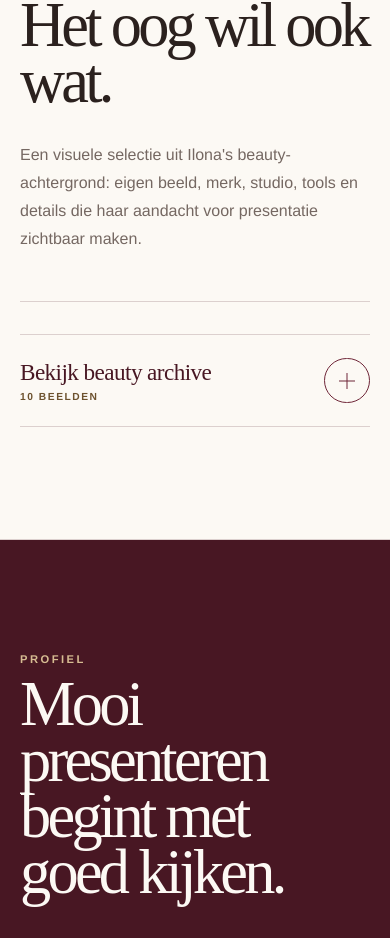
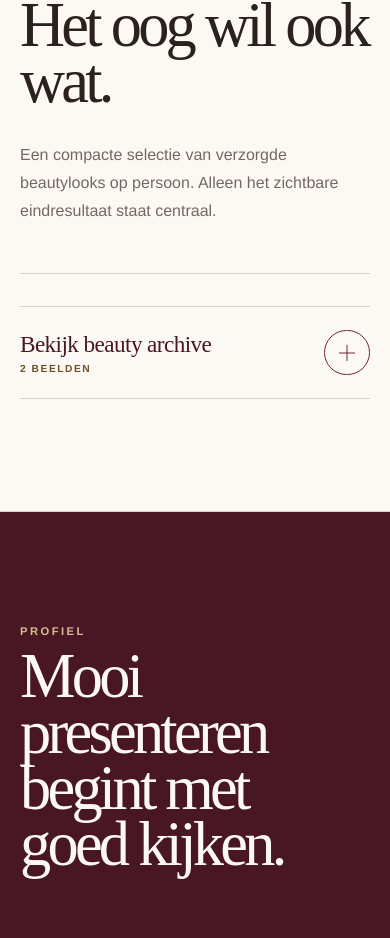
Before and after one commit to AFrederiks2025/ilonafrederiks, a Next.js app: page / in a window 390 px wide. Shown: the part 1714-2652 px from the top of the page. Built offline with nearby package versions, Linux system fonts and the light colour scheme.

Commit message:
Show only Ilona portraits in beauty archive

```diff
--- a/app/globals.css
+++ b/app/globals.css
@@ -750,15 +750,6 @@ footer {
 .portfolioItem--featureWide .portfolioImage { aspect-ratio: 16 / 9; }
 .portfolioItem--wideEnd .portfolioImage { aspect-ratio: 3 / 2; }
 
-.portfolioItem.brandTile .portfolioImage {
-  background: var(--paper);
-}
-
-.portfolioItem.brandTile img {
-  padding: clamp(2rem, 5vw, 5rem);
-  object-fit: contain;
-}
-
 .portfolioImage img {
   display: block;
   width: 100%;
--- a/app/page.tsx
+++ b/app/page.tsx
@@ -9,7 +9,6 @@ type PortfolioItem = {
   title: string;
   caption: string;
   layout: string;
-  modifier?: string;
   width: number;
   height: number;
 };
@@ -26,9 +25,9 @@ const portfolio: PortfolioItem[] = [
   {
     image: "/portfolio/ilona-visagist-portret.jpg",
     alt: "Ilona Frederiks houdt een grote make-upkwast naast haar gezicht tegen een lichte achtergrond",
-    category: "Portret",
-    title: "In haar element",
-    caption: "Ilona in de wereld van visagie, styling en persoonlijke presentatie.",
+    category: "Beauty look",
+    title: "Warm & polished",
+    caption: "Een complete beautylook met warme tinten, zachte contouren en een verzorgde finish.",
     layout: "feature",
     width: 1107,
     height: 1400,
@@ -36,93 +35,12 @@ const portfolio: PortfolioItem[] = [
   {
     image: "/portfolio/ilona-be-you-tiful.jpg",
     alt: "Ilona Frederiks staat met meerdere make-upkwasten en een gevulde kwastenriem tegen een lichte achtergrond",
-    category: "Be-You-tiful",
-    title: "Vakvrouw in beeld",
-    caption: "Professionele tools, aandacht voor detail en een persoonlijke benadering.",
+    category: "Visagie",
+    title: "Soft glamour",
+    caption: "Een afgewerkte look met een frisse huid, gedefinieerde ogen en een elegante uitstraling.",
     layout: "portrait",
     width: 683,
     height: 1024,
-  },
-  {
-    image: "/portfolio/be-you-tiful-logo.png",
-    alt: "Be-You-tiful-logo met de letters BF in een vierkant",
-    category: "Eigen onderneming",
-    title: "Be-You-tiful",
-    caption: "Ilona’s onderneming in bruidsmake-up, haarstyling en visagie van 2020 tot 2023.",
-    layout: "square",
-    modifier: "brandTile",
-    width: 500,
-    height: 500,
-  },
-  {
-    image: "/portfolio/bruidsaccessoires.jpg",
-    alt: "Verfijnde haaraccessoires voor bruidsstyling in een glazen doosje",
-    category: "Bruidsstyling",
-    title: "Finishing touch",
-    caption: "Haaraccessoires geselecteerd voor een verfijnde afwerking.",
-    layout: "wide",
-    width: 900,
-    height: 1200,
-  },
-  {
-    image: "/portfolio/haarstyling-tools.jpg",
-    alt: "Haarstylinggereedschap en verzorgingsproducten voorbereid op een kast",
-    category: "Hair",
-    title: "Prepared to perform",
-    caption: "Tools en producten klaar voor efficiënt haarwerk.",
-    layout: "landscape",
-    width: 1200,
-    height: 900,
-  },
-  {
-    image: "/portfolio/mobile-beauty-kit.jpg",
-    alt: "Professionele make-up trolleys en koffers voor werk op locatie",
-    category: "On location",
-    title: "Mobile studio",
-    caption: "Een complete mobiele set voor verzorgde styling op locatie.",
-    layout: "portrait",
-    width: 900,
-    height: 1200,
-  },
-  {
-    image: "/portfolio/kleurpaletten.jpg",
-    alt: "Uitgestalde oogschaduwpaletten met uiteenlopende kleuren",
-    category: "Colour",
-    title: "Palette study",
-    caption: "Een breed palet voor looks van naturel tot uitgesproken.",
-    layout: "featureWide",
-    width: 900,
-    height: 1200,
-  },
-  {
-    image: "/portfolio/lip-edit.jpg",
-    alt: "Geordende collectie lippenstiften en lipproducten",
-    category: "Beauty",
-    title: "Lip edit",
-    caption: "Kleur en finish afgestemd op uitstraling en moment.",
-    layout: "portraitSmall",
-    width: 900,
-    height: 1200,
-  },
-  {
-    image: "/portfolio/eye-detail-kit.jpg",
-    alt: "Geordende make-uplade met producten voor oogmake-up",
-    category: "Detail",
-    title: "Eye edit",
-    caption: "Een georganiseerde selectie voor precieze ooglooks.",
-    layout: "portraitSmall",
-    width: 900,
-    height: 1200,
-  },
-  {
-    image: "/portfolio/finishing-details.jpg",
-    alt: "Lade met wimpers, haarspelden en materialen voor de afwerking",
-    category: "Finishing",
-    title: "Pins & lashes",
-    caption: "De kleinste details geven een look haar definitieve vorm.",
-    layout: "wideEnd",
-    width: 900,
-    height: 1200,
   },
 ];
 
@@ -370,8 +288,8 @@ export default function Home() {
               <h2 id="portfolio-title">Het oog wil ook wat.</h2>
             </div>
             <p className="sectionIntro">
-              Een visuele selectie uit Ilona&apos;s beauty-achtergrond: eigen beeld, merk,
-              studio, tools en details die haar aandacht voor presentatie zichtbaar maken.
+              Een compacte selectie van verzorgde beautylooks op persoon. Alleen het zichtbare
+              eindresultaat staat centraal.
             </p>
           </div>
 
@@ -388,7 +306,7 @@ export default function Home() {
             <div className="portfolioGrid">
               {portfolio.map((item, index) => (
                 <figure
-                  className={`portfolioItem portfolioItem--${item.layout}${item.modifier ? ` ${item.modifier}` : ""}`}
+                  className={`portfolioItem portfolioItem--${item.layout}`}
                   key={item.image}
                   data-reveal
                   data-reveal-delay={String(index % 3)}
```
Also changed, not shown: 1 other file (tests, documents, lock files or other folders).
